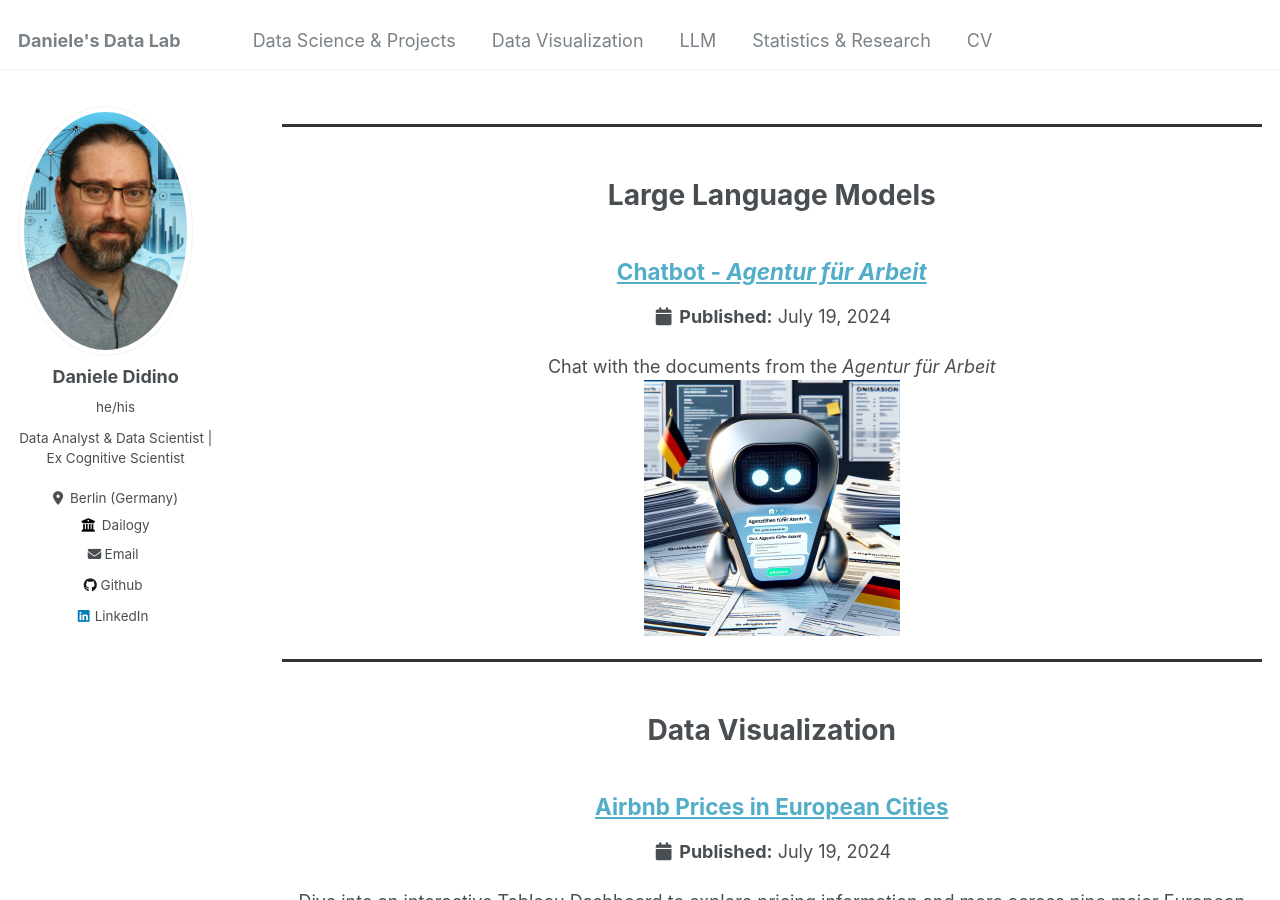
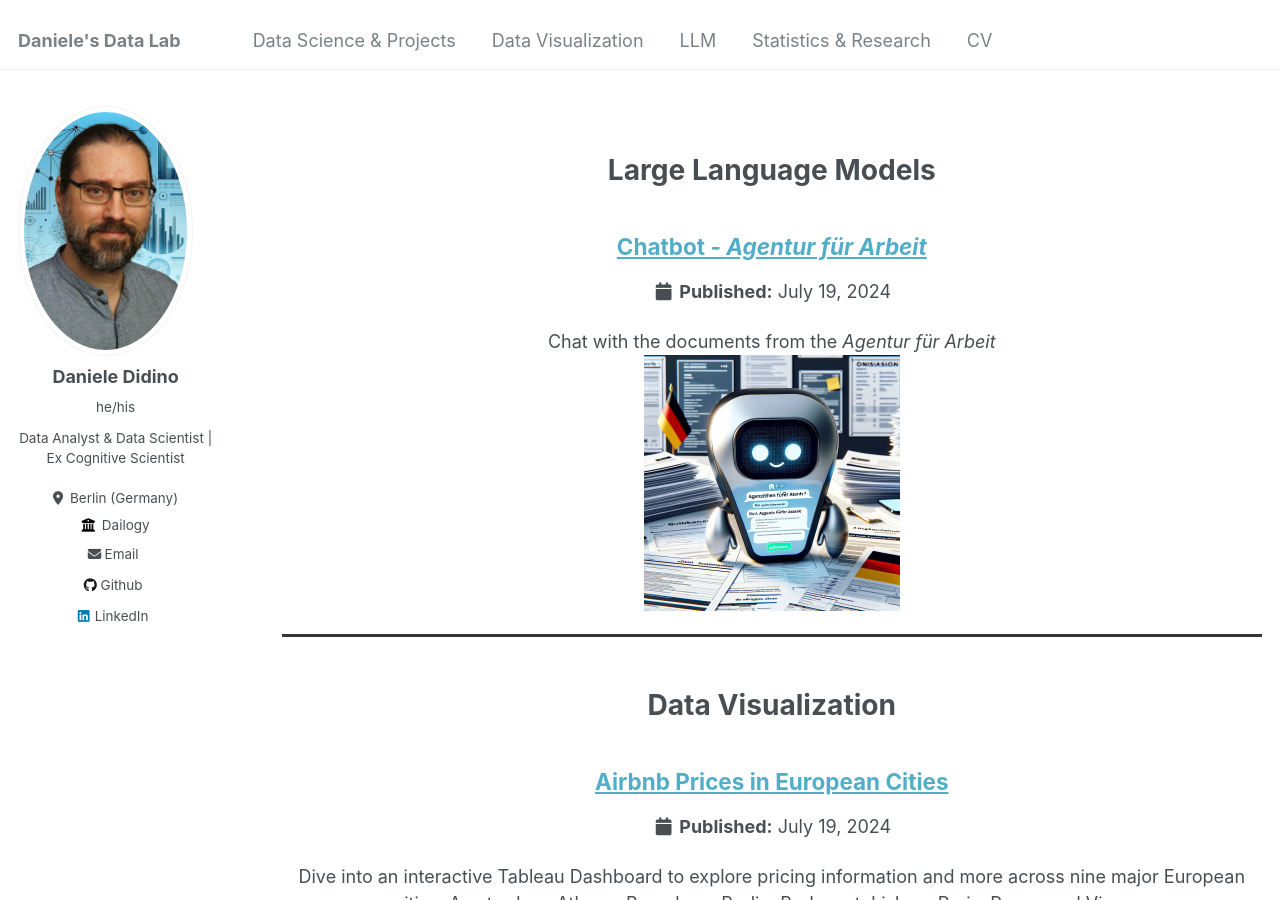
Before and after one commit to DanieleDidino/DanieleDidino.github.io, a Jekyll site: the page built from _pages/data_proj.html, in a window 1280 px wide and 900 px high. Built offline with Jekyll 4.4.1, drawn with Linux system fonts in a browser that asks for light colours.

Commit message:
edit Data Science Projects page

```diff
--- a/_pages/data_proj.html
+++ b/_pages/data_proj.html
@@ -11,7 +11,7 @@
 
 {% include base_path %}
 
-<hr style="height:3px; border:none; color:#333; background-color:#333;"> <!-- Add a horizontal line between sections -->
+<!-- <hr style="height:3px; border:none; color:#333; background-color:#333;"> --> <!-- Add a horizontal line between sections -->
 
 <h1 align="left">
   <br>Large Language Models</br>
```
